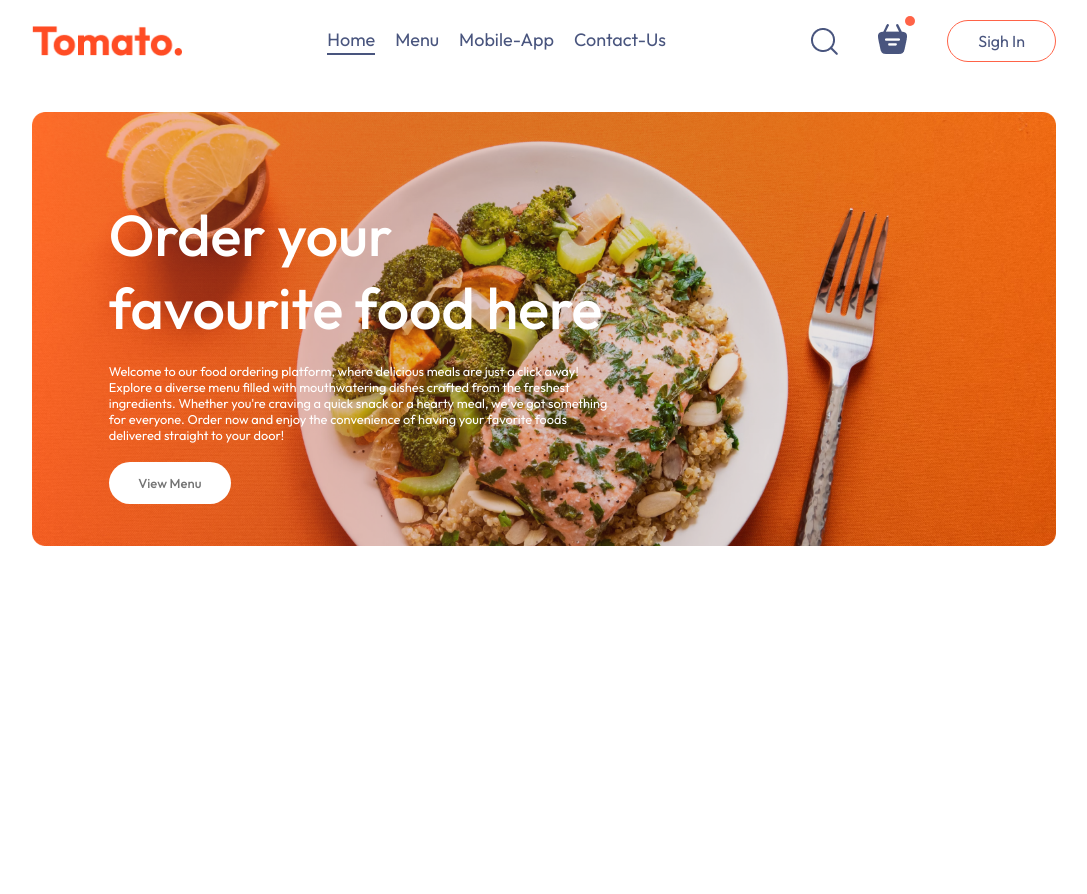
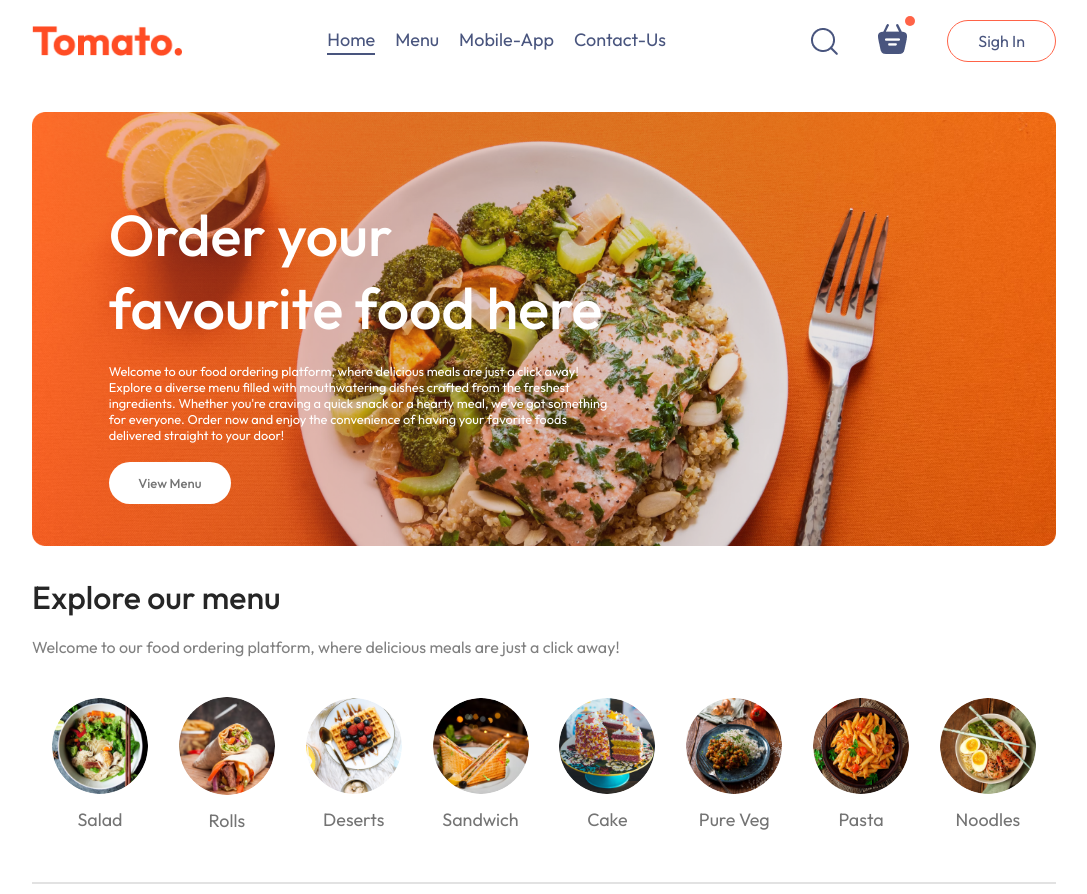
Before and after one commit to SadeshWijekoon/Food-ordering-fullstack-website, a React (Vite) app in the folder frontend/: page / in a window 1280 px wide. Shown: the whole page, without its empty margins (96-1183 px from the left). Before the commit the page ends 800 px from the top, so only its background shows below. Built offline with nearby package versions, Linux system fonts and the light colour scheme.

Commit message:
explore menu creaated

```diff
--- /dev/null
+++ b/frontend/src/compontes/Exploremenuj/Exploremenu.css
@@ -0,0 +1,44 @@
+.explore-menu{
+    display: flex;
+    flex-direction: column;
+    gap:20px;
+}
+.explore-menu h1{
+    color: #262626;
+    font-weight: 500;
+}
+.explore-mwnu-text{
+    max-width: 60%;
+    color: #808080; ;
+}
+.explore-menu-list{
+    display: flex;
+    justify-content: space-between;
+    align-items: center;
+    gap:30px;
+    text-align: center;
+    margin: 20px;
+    overflow-x:scroll;
+}
+.explore-menu-list::-webkit-scrollbar{
+    display: none;
+}
+.explore-menu-list-item img{
+    width: 7.5vw;
+    min-width: 80px;
+    cursor: pointer;
+    border-radius: 50%;
+    transition: 0.2s;
+}
+.explore-menu-list-item p{
+    margin-top: 10px;
+    color: #747474;
+    font-size:max(1.4vw,16px) ;
+    cursor: pointer;
+}
+.explore-menu hr{
+    margin: 10px 0px;
+    height: 2px;
+    background-color: #e2e2e2;
+    border: none;
+}
--- /dev/null
+++ b/frontend/src/compontes/Exploremenuj/Exploremenu.jsx
@@ -0,0 +1,24 @@
+import './Exploremenu.css'
+import {menu_list} from '../../assets/assets'
+
+const Exploremenu = () => {
+  return (
+    <div className='explore-menu' id='explore-menu'>
+       <h1>Explore our menu</h1>
+       <p className='explore-mwnu-text'>Welcome to our food ordering platform, where delicious meals are just a click away!</p>
+        <div className='explore-menu-list'>
+            {menu_list.map((ele,index)=>{
+              return(
+                <div key={index} className='explore-menu-list-item'>
+                   <img src={ele.menu_image}alt=''/>
+                   <p>{ele.menu_name}</p>
+                </div>
+              )
+            })}
+        </div>
+        <hr/>
+    </div>
+  )
+}
+
+export default Exploremenu
--- a/frontend/src/pages/Home/Home.jsx
+++ b/frontend/src/pages/Home/Home.jsx
@@ -1,3 +1,4 @@
+import Exploremenu from '../../compontes/Exploremenuj/Exploremenu';
 import Header from '../../compontes/Header/Header';
 import './Home.css'
 
@@ -5,6 +6,7 @@
   return (
     <div>
       <Header/>
+      <Exploremenu/>
     </div>
   )
 }
```
